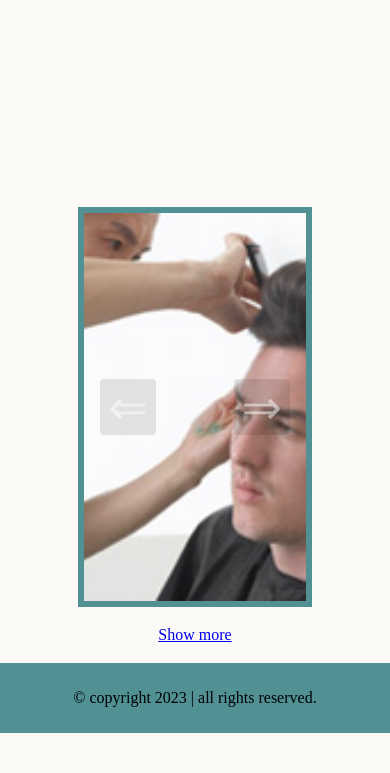
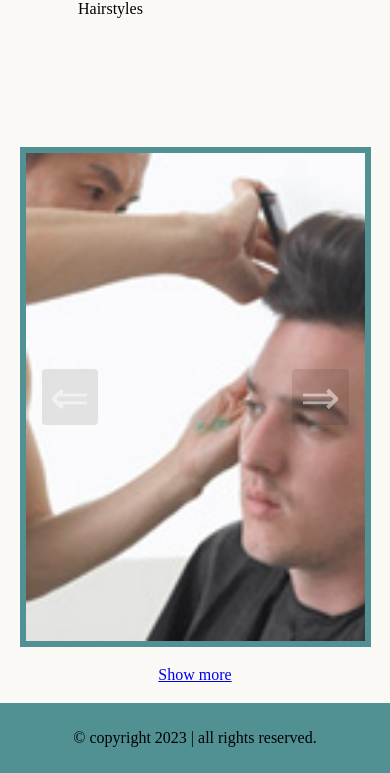
Before and after one commit to Psmithcode/testingcss, a plain HTML site: page hairstyles.html in a window 390 px wide. Shown: the part 89-862 px from the top of the page. Drawn offline with Linux system fonts and the light colour scheme.

Commit message:
looks good enough

```diff
--- a/hairstyles.css
+++ b/hairstyles.css
@@ -119,7 +119,8 @@ main{
     display: flex;
     justify-content: flex-start;
     align-items: flex-start;
-    margin: 10px;
+    margin: 30px 0px;
+
 }
 
 #gridContainer{
@@ -241,9 +242,9 @@ footer{
 
      section{
         display: block;
-        width: 60%;
-        height: 400px;
-        margin-top: 200px;
+        width: 90%;
+        height: 500px;
+        margin-top: 100px;
      }
 
      .carousel{
```
